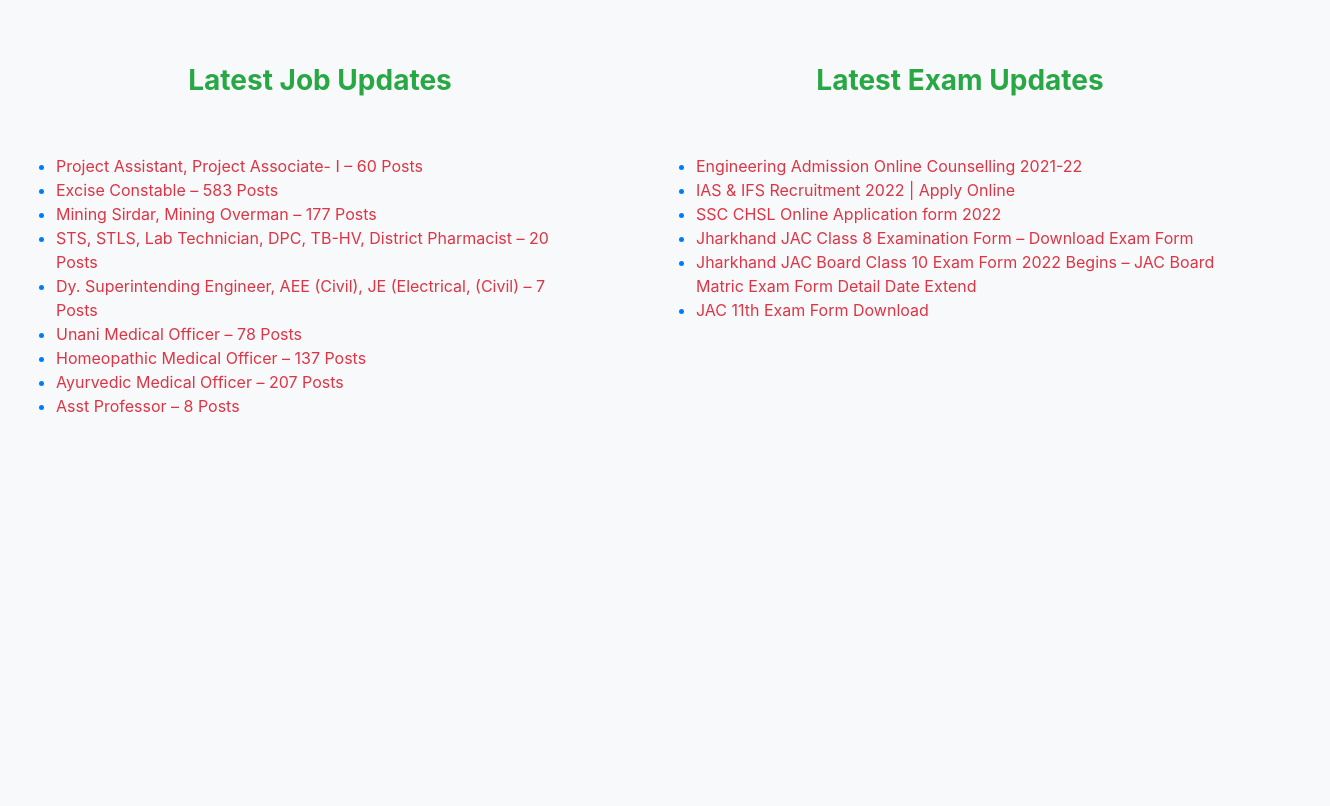
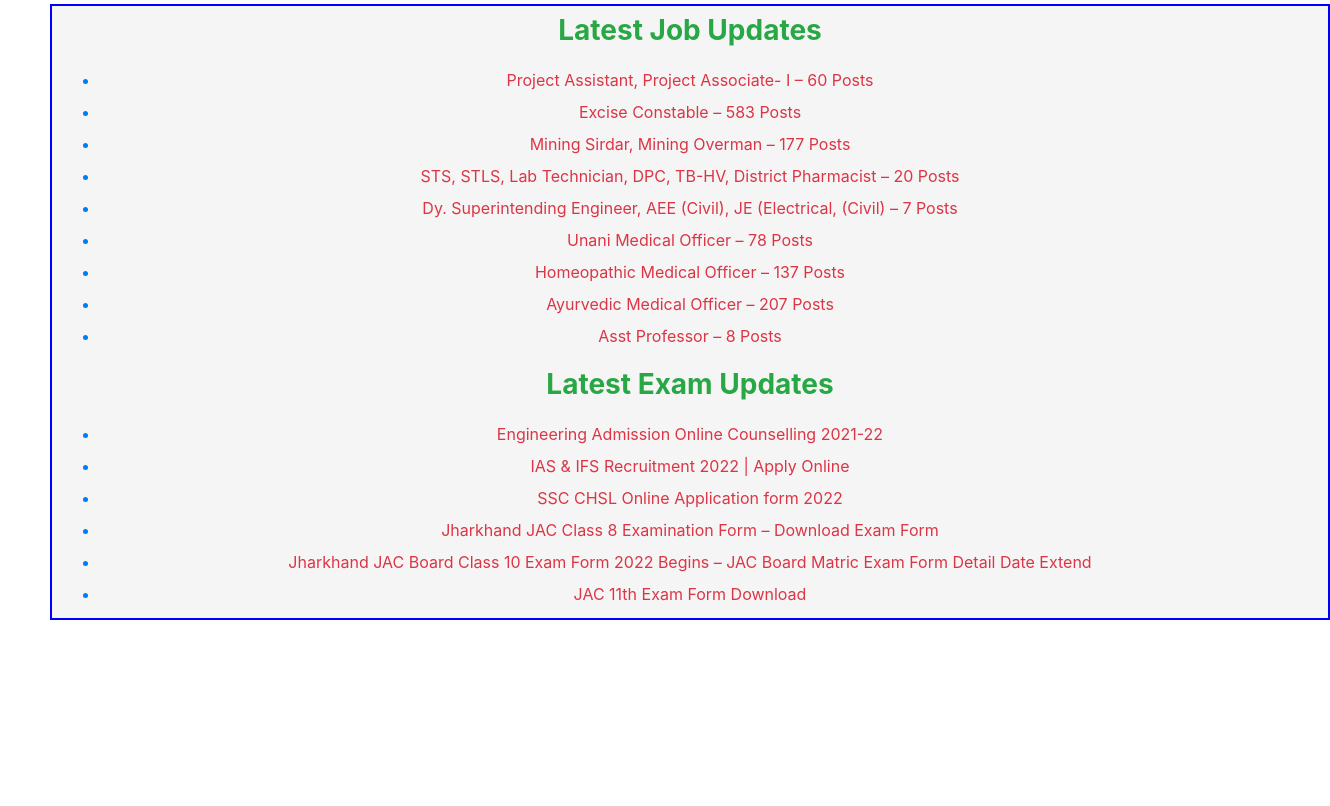
Before and after one commit to azharmd048/JharkhandJobs, a plain HTML site: page index.html in a window 1280 px wide. Shown: the part 158-964 px from the top of the page, 1330 px wide, since content can reach past the window. After the commit the page ends 818 px from the top, so only its background shows below. Drawn offline with nearby package versions, Linux system fonts and the light colour scheme.

Commit message:
Add files via upload

```diff
--- /dev/null
+++ b/index.css
@@ -0,0 +1,39 @@
+.heading {
+    display: flex;
+    margin: 20px 20px;
+}
+
+.main-container {
+    display: block;
+    border: 2px solid blue;
+    margin: 40px 50px;
+    width: 100%;
+    background-color: whitesmoke;
+}
+
+.first-container {
+    line-height: 2;
+    display: block;
+}
+
+.first-container ul {
+    text-align: center;
+}
+
+.first-container ul li {
+    text-align: center;
+}
+
+.second-container {
+    line-height: 2;
+    display: block;
+    margin: auto;
+}
+
+.second-container ul {
+    text-align: center;
+}
+
+.second-container ul li {
+    text-align: center;
+}
--- a/index.html
+++ b/index.html
@@ -4,13 +4,15 @@
 <head>
     <!-- Required meta tags -->
     <meta charset="utf-8" />
-    <meta name="viewport" content="width=device-width, initial-scale=1, shrink-to-fit=no" />
+    <meta name="viewport" content="width=device-width, initial-scale=1.0">
     <link rel="stylesheet" href="https://maxcdn.bootstrapcdn.com/bootstrap/4.0.0/css/bootstrap.min.css" integrity="sha384-Gn5384xqQ1aoWXA+058RXPxPg6fy4IWvTNh0E263XmFcJlSAwiGgFAW/dAiS6JXm" crossorigin="anonymous" />
+    <link rel="stylesheet" media="screen and (max-width:700px)" href="./phone.css">
+    <link rel="stylesheet" href="./index.css">
 
     <title>JHARKHAND JOBS</title>
 </head>
 
-<body class="bg-light">
+<body>
     <nav class="navbar navbar-expand-lg navbar-light bg-success">
         <a class="navbar-brand">Jharkhandjob.co.in</a>
         <button class="navbar-toggler" type="button" data-toggle="collapse" data-target="#navbarSupportedContent" aria-controls="navbarSupportedContent" aria-expanded="false" aria-label="Toggle navigation">
@@ -34,15 +36,15 @@
             </ul>
             </div>
     </nav>
-    <div class="d-flex justify-content-center my-5">
+    <div class="heading">
         <h2 class="text-primary font-weight-bold">
             Jharkhand Job Portal
         </h2>
     </div>
-    <div class="d-flex w-100" style=" height: 800px">
-        <div class="d-block w-50 my-3 mx-2" style=" height: 600px">
+    <div class="main-container">
+        <div class="first-container">
             <h3 class="text-center text-success font-weight-bold py-2">Latest Job Updates</h3>
-            <ul class="text-primary text-left my-5  px-5">
+            <ul class="text-primary text-left my-2  px-5">
                 <li class="danger"><a href="https://cimfr.nic.in/upload_files/current_opportunity/1644294203_ADVT_080322_RU.pdf" target="_blank"><span class="text-danger"> Project Assistant, Project Associate- I – 60 Posts</span></a ></li>
             <li><a class="danger" href="https://img.freejobalert.com/uploads/2022/02/Notification-JSSC-Excise-Constable-Posts.pdf" target="_blank"><span class="text-danger">	Excise Constable – 583 Posts</a></span>
                 </li>
@@ -64,9 +66,9 @@
             </ul>
 
         </div>
-        <div class="d-block  w-50 my-3 mx-2" style=" height: 600px">
+        <div class="second-container">
             <h3 class="text-center text-success font-weight-bold py-2">Latest Exam Updates</h3>
-            <ul class="text-primary text-left my-5 px-5">
+            <ul class="text-primary my-2 px-5">
                 <li class="danger"><a href="http://jceceb.jharkhand.gov.in/" target="_blank"><span class="text-danger"> Engineering Admission Online Counselling 2021-22</span></a ></li>
               <li><a class="danger" href="https://upsconline.nic.in/" target="_blank"><span class="text-danger">IAS & IFS Recruitment 2022 | Apply Online</a></span>
                 </li>
--- /dev/null
+++ b/phone.css
@@ -0,0 +1,21 @@
+.main-container {
+    display: block;
+    border: 2px solid blue;
+    width: 100%;
+    margin: 0;
+}
+
+.first-container {
+    font-size: large;
+    line-height: 2;
+}
+
+.first-container ul {
+    text-align: center;
+    width: 100%;
+}
+
+.second-container {
+    font-size: large;
+    line-height: 2;
+}
```
